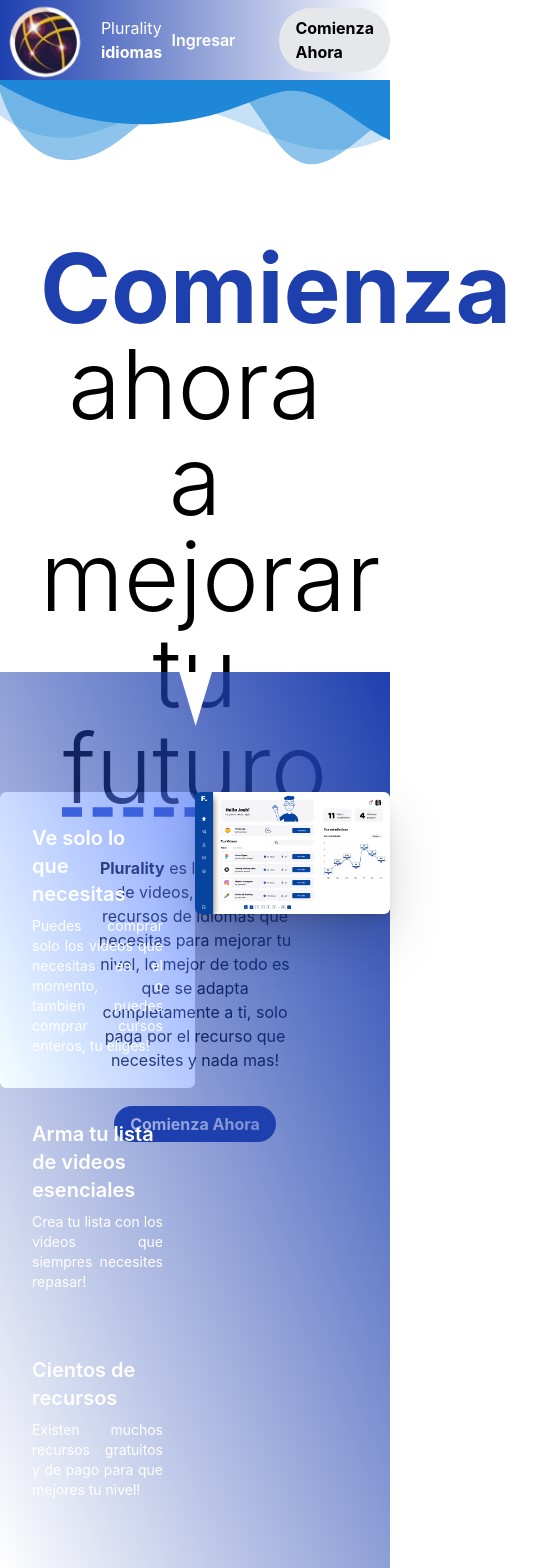
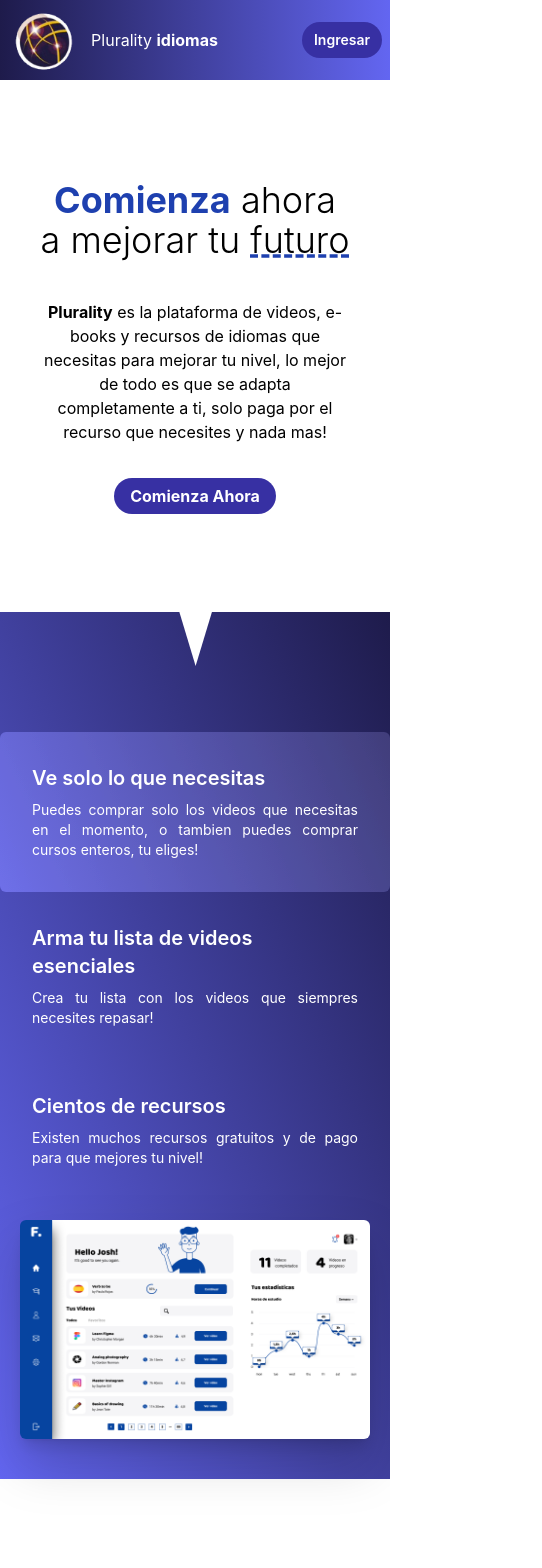
Before and after one commit to latamdev/CL_EVPS_WEB, a React (Create React App) app: page / in a window 390 px wide. Shown: the top 1568 px of the page, 542 px wide, since content can reach past the window. Built offline with nearby package versions, Linux system fonts and the light colour scheme.

Commit message:
adds responsive to login y landing page

```diff
--- a/src/components/Landing-Footer/LandingFooter.tsx
+++ b/src/components/Landing-Footer/LandingFooter.tsx
@@ -24,7 +24,7 @@ function LandingFooter() {
     <>
       {renderWaves()}
 
-      <div className="bg-blue-900 text-white bg-gradient-to-r from-blue-800 to-sky-500 ">
+      <div className="bg-indigo-900 text-white bg-gradient-to-l from-indigo-900 to-indigo-500 ">
         <div className="container mx-auto flex justify-between p-5">
           <div className="flex flex-col space-y-2">
             <Link to={"/about"}> Quienes somos</Link>
--- a/src/components/Landing-Menu/LandingMenu.tsx
+++ b/src/components/Landing-Menu/LandingMenu.tsx
@@ -1,9 +1,12 @@
 import "./LandingMenu.css";
 import logo from "../../assets/images/plurality_logo.png";
 import { Link } from "react-router-dom";
+import useScreenSize from "../../hooks/useScreenSize";
 
 function LandingMenu() {
-  const renderWaves = () => {
+  const isDesktop = useScreenSize();
+
+  /* const renderWaves = () => {
     return (
       <div className="waves">
         <svg
@@ -29,35 +32,38 @@ function LandingMenu() {
         </svg>
       </div>
     );
-  };
+  }; */
 
   return (
-    <div className="bg-gradient-to-r from-blue-800 to-sky-500">
-      <div className="container mx-auto flex items-center justify-between">
+    <div className="bg-gradient-to-r from-indigo-950 to-indigo-500">
+      <div className="container mx-auto gap-2 flex px-2 items-center h-20 justify-between">
         <Link to={"/"} className="flex items-center">
-          <img alt="logo" src={logo} className="object-contain h-20 mr-3" />
+          <img alt="logo" src={logo} className="object-contain h-16 mr-3" />
           <h3 className="text-white">
             Plurality <b>idiomas</b>
           </h3>
         </Link>
 
-        <div className="flex items-center space-x-8">
+        <div className="flex items-center space-x-2 md:space-x-8">
           <Link
             to={"/sign-in"}
-            className="text-white pr-3 pl-3 rounded-full font-semibold  hover:bg-gray-100 hover:text-black"
+            className="text-white pr-3 pl-3 rounded-full bg-indigo-800 px-2 py-2 text-sm md:text-base font-semibold  hover:bg-gray-100 hover:text-black"
           >
             Ingresar
           </Link>
-          <Link
-            to={"/create-account"}
-            className="rounded-full font-bold bg-gray-200  p-2 pl-4 pr-4 hover:bg-gray-100"
-          >
-            Comienza Ahora
-          </Link>
+
+          {isDesktop && (
+            <Link
+              to={"/create-account"}
+              className="rounded-full font-bold bg-gray-200 text-xs md:text-base  py-2  md:p-2 md:pl-4 md:pr-4 hover:bg-gray-100"
+            >
+              Comienza Ahora
+            </Link>
+          )}
         </div>
       </div>
 
-      {renderWaves()}
+      {/* {renderWaves()} */}
     </div>
   );
 }
--- a/src/components/Landing-Page/Landing-Page.tsx
+++ b/src/components/Landing-Page/Landing-Page.tsx
@@ -30,18 +30,18 @@ function LandingPage() {
   };
 
   return (
-    <>
-      <div className="container mx-auto mt-20">
+    <div className="py-5">
+      <div className="container mx-auto md:mt-20">
         <div className="flex pt-10 h-[32rem] text-center">
           <div className="container p-10">
-            <h1 className="text-8xl font-light">
+            <h1 className="text-4xl md:text-8xl font-light">
               <span className="font-bold text-blue-800">Comienza</span> ahora{" "}
               <br></br>a mejorar tu{" "}
               <span className="underline decoration-dashed decoration-blue-800">
                 futuro
               </span>
             </h1>
-            <div className="mt-10 mx-auto break-normal w-4/6">
+            <div className="mt-10 md:mx-auto break-normal md:w-4/6">
               <b>Plurality</b> es la plataforma de videos, e-books y recursos de
               idiomas que necesitas para mejorar tu nivel, lo mejor de todo es
               que se adapta completamente a ti, solo paga por el recurso que
@@ -50,7 +50,7 @@ function LandingPage() {
             <div className="mt-10">
               <Link
                 to={"/create-account"}
-                className="rounded-full font-bold bg-blue-800 text-white p-2 pl-4 pr-4 hover:bg-blue-700"
+                className="rounded-full font-bold bg-indigo-800 text-white p-2 pl-4 pr-4 hover:bg-indigo-700"
               >
                 Comienza Ahora
               </Link>
@@ -59,11 +59,11 @@ function LandingPage() {
         </div>
       </div>
 
-      <div className="bg-gradient-to-bl from-blue-800 to-sky-500 pb-10">
+      <div className="bg-gradient-to-bl from-indigo-950 to-indigo-500 pb-10">
         {printDownArrow()}
 
         <div className="container mx-auto mb-auto max-h-fit">
-          <div className="columns-2 flex text-white">
+          <div className="columns-2 flex-col flex md:flex-row text-white">
             <div className="container">
               {TABS_DATA.map((data: TabData) => (
                 <VerticalTabs
@@ -73,7 +73,7 @@ function LandingPage() {
                 />
               ))}
             </div>
-            <div className="container">
+            <div className="container px-5 md:px-0 mt-5 md:mt-0">
               <img
                 src={tabImage}
                 alt="tab"
@@ -85,7 +85,7 @@ function LandingPage() {
       </div>
       <div className="">
         <div className="container mx-auto mb-auto">
-          <div className="columns-2 flex pt-10 ">
+          <div className="md:columns-2 flex flex-col md:flex-row pt-10 ">
             <div className="container p-10">
               <img src={students} alt="students" />
             </div>
@@ -108,13 +108,15 @@ function LandingPage() {
         </div>
       </div>
 
-      <div className="bg-gradient-to-bl from-blue-800 to-sky-500 pb-10">
+      <div className="bg-gradient-to-bl from-indigo-950 to-indigo-500 pb-10">
         {printDownArrow()}
 
         <div className="container mx-auto mb-auto">
           <div className="flex">
             <div className="container flex flex-col space-y-5 text-center text-white">
-              <h1 className="font-light text-5xl ">Comienza ahora</h1>
+              <h1 className="font-light text-3xl md:text-5xl ">
+                Comienza ahora
+              </h1>
               <Link
                 to={"/create-account"}
                 className="rounded-full p mx-auto w-fit font-bold bg-gray-200  text-gray-900 p-2 pl-5 pr-5 hover:bg-gray-100"
@@ -130,14 +132,14 @@ function LandingPage() {
         <div className="container mx-auto mb-auto">
           <div className="flex flex-col space-y-5">
             <div className="container p-10 text-center">
-              <h1 className="font-light text-5xl">
+              <h1 className="font-light text-2xl md:text-5xl">
                 Nuestros estudiantes estan alcanzando sus <b>metas</b>
               </h1>
               <p className="mt-5">
                 Únete a <em>ellas y ellos</em> y mejora tu futuro hoy.
               </p>
             </div>
-            <div className="container pr-10 pb-20 pl-10 flex flex-row space-x-5">
+            <div className="container px-5 md:pr-10 md:pb-20 md:pl-10 flex flex-col md:flex-row gap-5">
               {[0, 1, 2].map((element) => (
                 <Quote key={element} />
               ))}
@@ -145,7 +147,7 @@ function LandingPage() {
           </div>
         </div>
       </div>
-    </>
+    </div>
   );
 }
 
--- a/src/components/Login/Login.tsx
+++ b/src/components/Login/Login.tsx
@@ -43,9 +43,9 @@ function Login() {
 
   return (
     <div className="w-screen">
-      <div className="columns-2 flex">
-        <div className="h-screen w-4/12 flex justify-center items-center">
-          <div className="w-10/12">
+      <div className="px-10 md:px-0 md:columns-2 flex">
+        <div className="h-screen w-full md:w-4/12 flex justify-center items-center">
+          <div className="w-full md:w-10/12">
             <Link to={"/"} className="flex items-center">
               <img alt="logo" src={logo} className="h-20  relative -left-4" />
               <h3 className="text-gray-900">
@@ -99,7 +99,7 @@ function Login() {
             </form>
           </div>
         </div>
-        <div className="h-screen w-8/12 gradient-bg blur-[1px]"></div>
+        <div className="h-screen md:w-8/12 gradient-bg blur-[1px]"></div>
       </div>
     </div>
   );
--- a/src/components/Register/Register.tsx
+++ b/src/components/Register/Register.tsx
@@ -43,7 +43,7 @@ const Register = () => {
 
   return (
     <div className="flex flex-col h-screen">
-      <div className="mx-auto my-auto flex flex-col w-96 justify-center">
+      <div className="px-10 py-10 md:mx-auto my-auto flex flex-col w-96 justify-center">
         <img src={pluralityLogo} className="w-60 mx-auto" alt={"logo"} />
         <h1 className="mx-auto text-xl">
           Registra una cuenta en <b>Plurality</b>
--- a/src/components/Sidebar/Sidebar.tsx
+++ b/src/components/Sidebar/Sidebar.tsx
@@ -1,4 +1,4 @@
-import { FaBookReader, FaComment, FaHome } from "react-icons/fa";
+import { FaBookReader, FaComment, FaHome, FaSignOutAlt } from "react-icons/fa";
 import {
   Sidebar as ProSidebar,
   Menu,
@@ -129,6 +129,25 @@ const Sidebar: React.FC<SidebarProps> = (props) => {
             )}
           </div>
         </MenuItem>
+        {!isDesktop && (
+          <MenuItem
+            component={
+              <Link
+                to={"/sign-out"}
+                className={getCurrenLinkState(currentPath, "/sign-out")}
+              />
+            }
+            onClick={onClose}
+          >
+            <div className="flex flex-row gap-4 items-center w-full">
+              <span className={getCurrentSpanState(currentPath, "/sign-out")} />
+
+              <span className="flex flex-row items-center gap-4">
+                <FaSignOutAlt /> Cerrar sesión
+              </span>
+            </div>
+          </MenuItem>
+        )}
       </Menu>
     </ProSidebar>
   );
```
